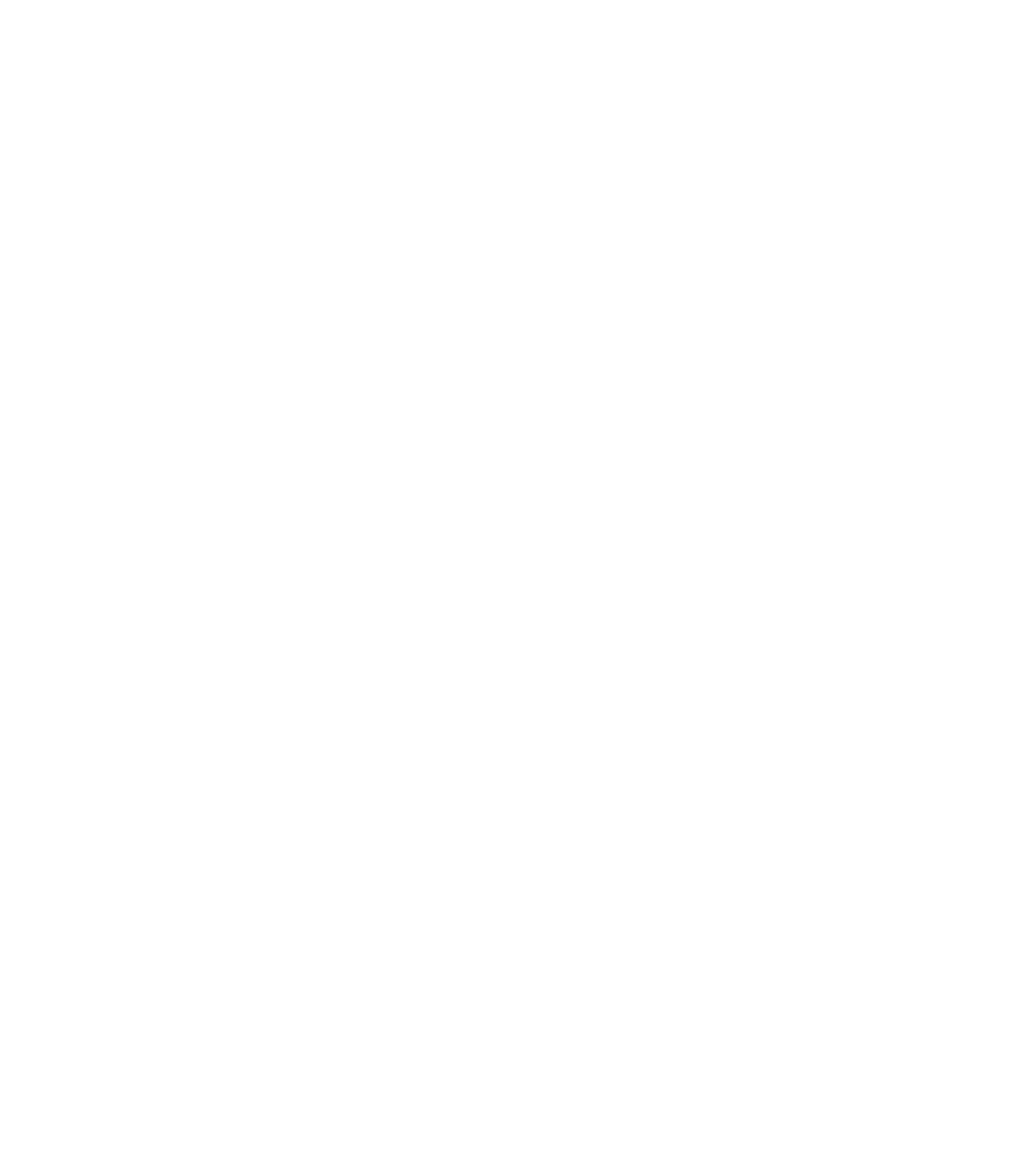
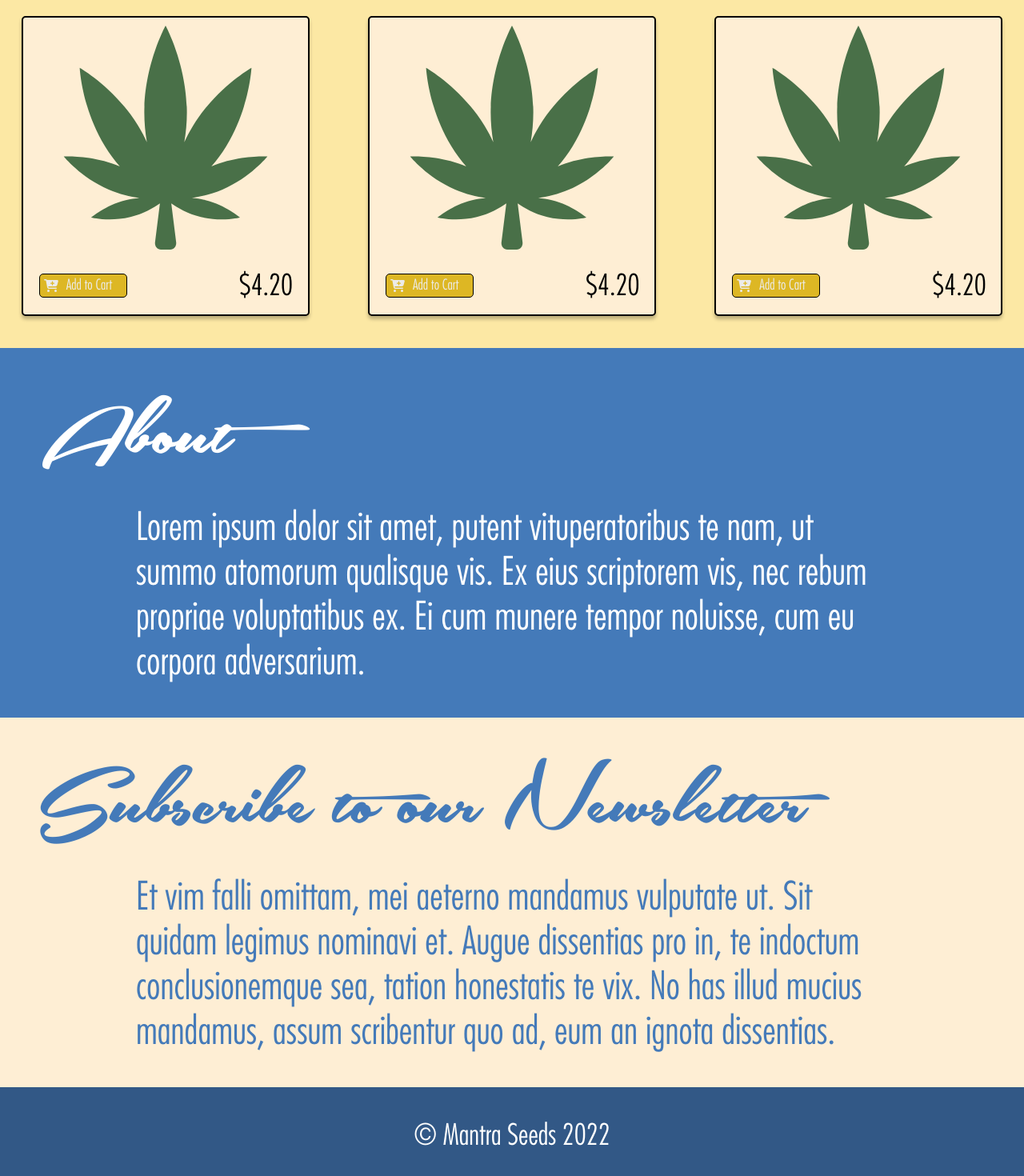
Before and after one commit to EricJamesCrow/mantra-seeds, a React (Create React App) app: page / in a window 1280 px wide. Shown: the part 2154-3624 px from the top of the page at 80% size. Before the commit the page ends 1956 px from the top, so only its background shows below. Built offline with nearby package versions, Linux system fonts and the light colour scheme; the HTML template or start-up script is replaced by a standard one.

Commit message:
update Home

```diff
--- a/src/pages/home/Home.css
+++ b/src/pages/home/Home.css
@@ -78,6 +78,94 @@
     text-align: center;
 }
 
+.special-deals {
+    background: #FCE8A4;
+    padding-bottom: 40px;
+}
+
+.special-deals-label {
+    font-family: 'Southern Aire Personal Use Only';
+    font-style: normal;
+    font-weight: 400;
+    font-size: 128px;
+    color: #447AB9;
+    padding-top: 50px;
+    padding-left: 50px;
+}
+
+.special-deals-products {
+    margin-top: 40px;
+    display: grid;
+    justify-items: center;
+    align-items: center;
+    grid-gap: 20px;
+    grid-template-columns: 1fr 1fr 1fr;
+    background: #FCE8A4;
+}
+
+.about {
+    background: #447AB9;
+    padding-bottom: 40px;
+}
+
+.about-label {
+    font-family: 'Southern Aire Personal Use Only';
+    font-style: normal;
+    font-weight: 400;
+    font-size: 128px;
+    color: #FFFFFF;
+    padding-top: 50px;
+    padding-left: 50px;
+}
+
+.about-text {
+    font-family: 'Futura';
+    font-style: normal;
+    font-weight: 300;
+    font-size: 48px;
+    color: #FFFFFF;
+    margin: 20px 170px 0 170px;
+}
+
+.newsletter {
+    background: #FEEED4;
+    padding-bottom: 40px;
+}
+
+.newsletter-label {
+    font-family: 'Southern Aire Personal Use Only';
+    font-style: normal;
+    font-weight: 400;
+    font-size: 128px;
+    color: #447AB9;
+    padding-top: 50px;
+    padding-left: 50px;
+}
+
+.newsletter-text {
+    font-family: 'Futura';
+    font-style: normal;
+    font-weight: 300;
+    font-size: 48px;
+    color: #447AB9;;
+    margin: 20px 170px 0 170px;
+}
+
+.copyright {
+    background: #325886;
+}
+
+.copyright div {
+    font-family: 'Futura';
+    font-style: normal;
+    font-weight: 300;
+    font-size: 36px;
+    color: #FFFFFF;
+    text-align: center;
+    padding-top: 40px;
+    padding-bottom: 40px;
+}
+
 @media (max-width: 1500px) {
     .recent-product {
         grid-template-columns: 1fr 1fr 1fr
--- a/src/pages/home/Home.js
+++ b/src/pages/home/Home.js
@@ -22,6 +22,29 @@
         ))}
         </div>
     </div>
+    <div className="special-deals">
+      <div className="special-deals-label">Special Deals</div>
+      <div className="special-deals-products">
+        {products.slice(0, 3).map(product => (
+          <Product/>
+        ))}
+      </div>
+    </div>
+    <div className="about">
+      <div className="about-label">About</div>
+          <div className="about-text">
+          Lorem ipsum dolor sit amet, putent vituperatoribus te nam, ut summo atomorum qualisque vis. Ex eius scriptorem vis, nec rebum propriae voluptatibus ex. Ei cum munere tempor noluisse, cum eu corpora adversarium.
+          </div>
+    </div>
+    <div className="newsletter">
+          <div className="newsletter-label">Subscribe to our Newsletter</div>
+          <div className="newsletter-text">
+          Et vim falli omittam, mei aeterno mandamus vulputate ut. Sit quidam legimus nominavi et. Augue dissentias pro in, te indoctum conclusionemque sea, tation honestatis te vix. No has illud mucius mandamus, assum scribentur quo ad, eum an ignota dissentias.
+          </div>
+    </div>
+    <div className="copyright">
+      <div>© Mantra Seeds 2022</div>
+    </div>
     </>
   )
 }
```
